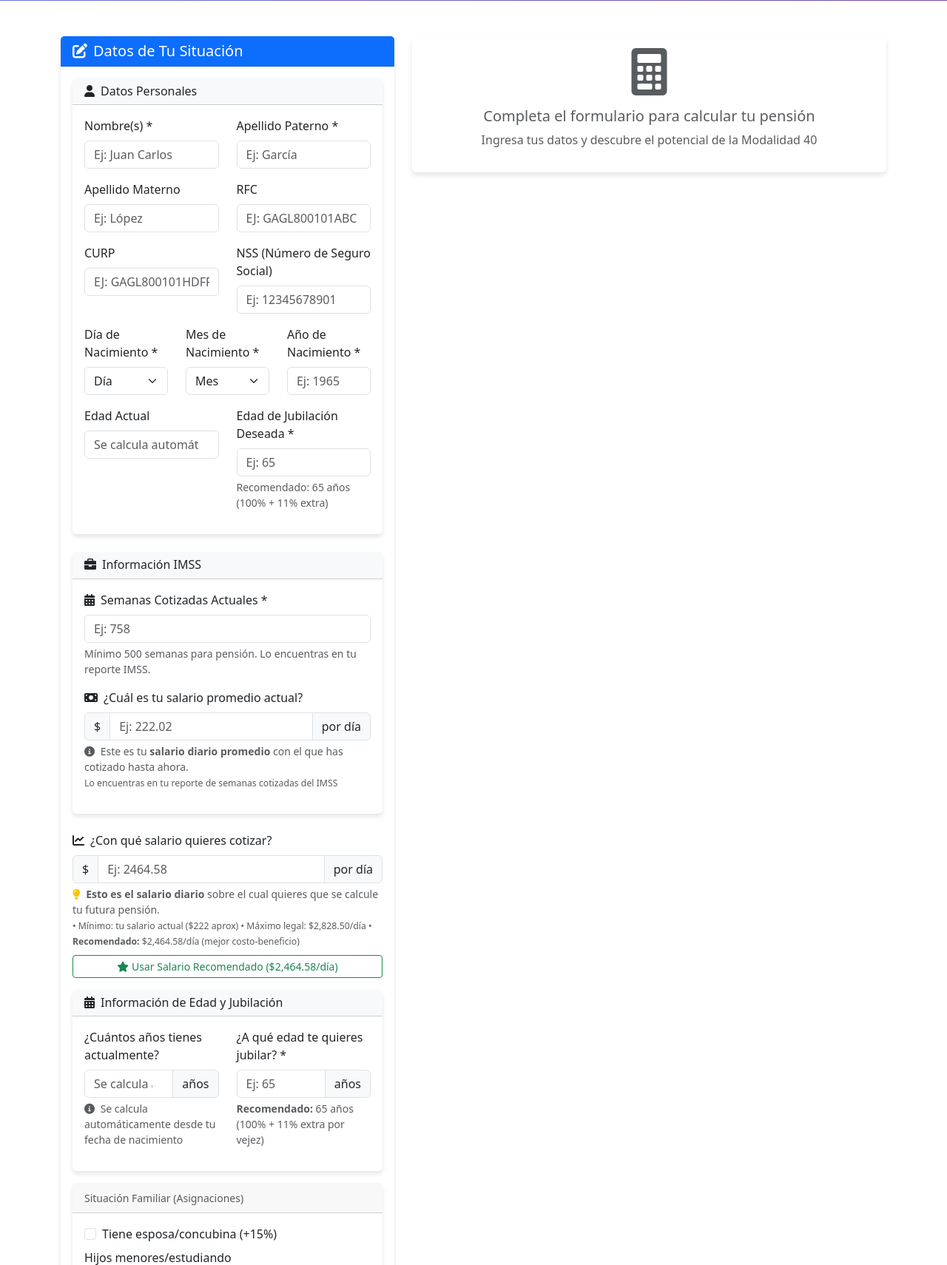
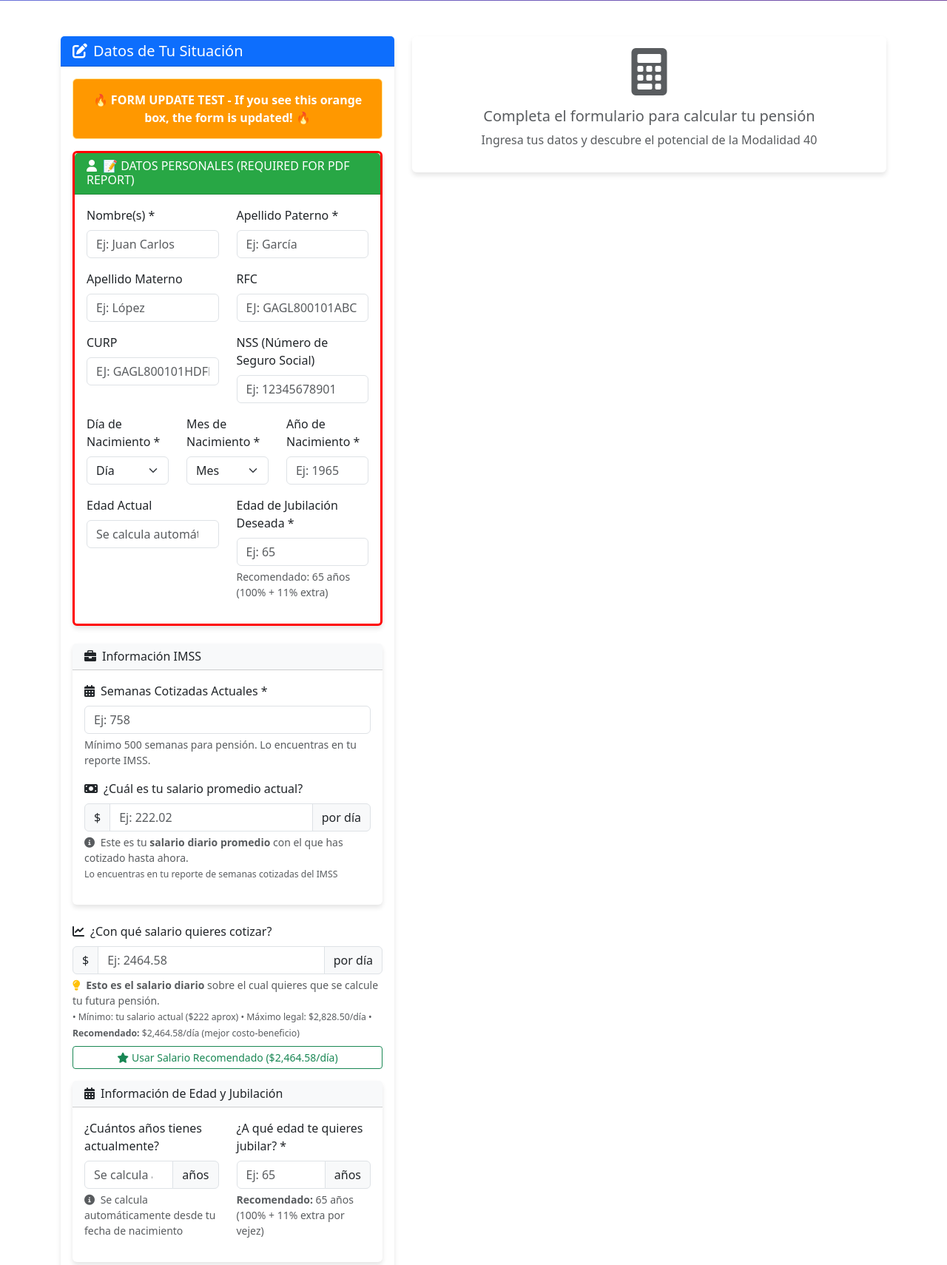
Before and after one commit to smunozsader/calculadora-modalidad40-imss, a Flask app: page / in a window 1280 px wide. Shown: the part 426-2136 px from the top of the page at 74% size. Run offline with Flask 3, Linux system fonts and the light colour scheme; some libraries are stand-ins or nearby versions.

Commit message:
TEST: Add obvious visual indicators to verify Railway deployment
- Added bright orange warning box and red border around personal data section
- If user doesn't see these, Railway is serving old cached version
- Personal data fields: Nombre, Apellido, RFC, CURP, NSS, Fecha nacimiento

```diff
--- a/webapp/templates/index.html
+++ b/webapp/templates/index.html
@@ -110,10 +110,15 @@
                         </div>
                         <div class="card-body">
                             <form id="calculadoraForm">
+                                <!-- VERIFICATION: Personal Data Fields should be visible -->
+                                <div class="alert alert-warning mb-3" style="background-color: #ff9800; color: white; font-weight: bold; text-align: center;">
+                                    🔥 FORM UPDATE TEST - If you see this orange box, the form is updated! 🔥
+                                </div>
+
                                 <!-- Datos Personales - Updated Nov 26, 2025 -->
-                                <div class="card mb-4">
-                                    <div class="card-header bg-light">
-                                        <h6 class="mb-0"><i class="fas fa-user me-2"></i>Datos Personales</h6>
+                                <div class="card mb-4" style="border: 3px solid #ff0000;">
+                                    <div class="card-header" style="background-color: #28a745; color: white;">
+                                        <h6 class="mb-0"><i class="fas fa-user me-2"></i>📝 DATOS PERSONALES (REQUIRED FOR PDF REPORT)</h6>
                                     </div>
                                     <div class="card-body">
                                         <div class="row">
```
